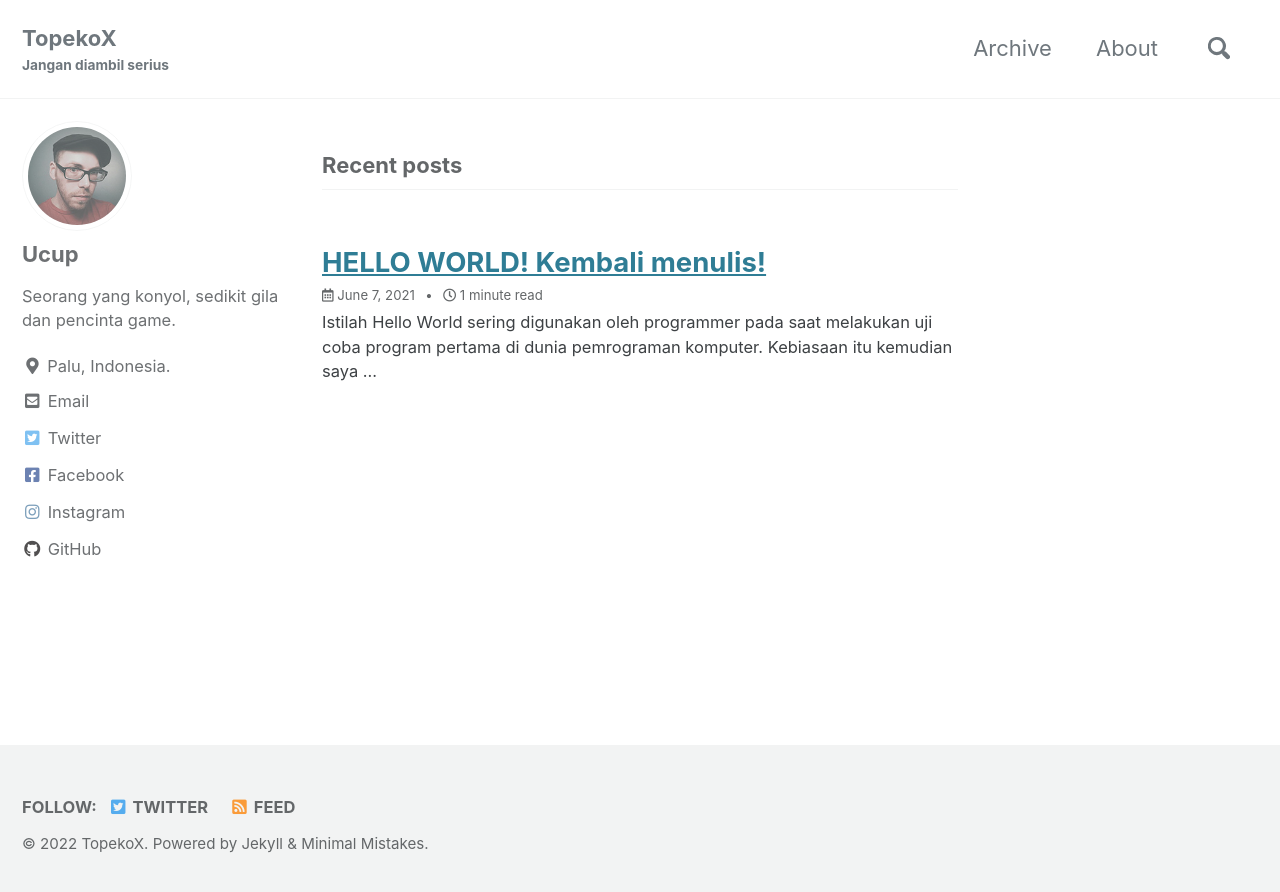
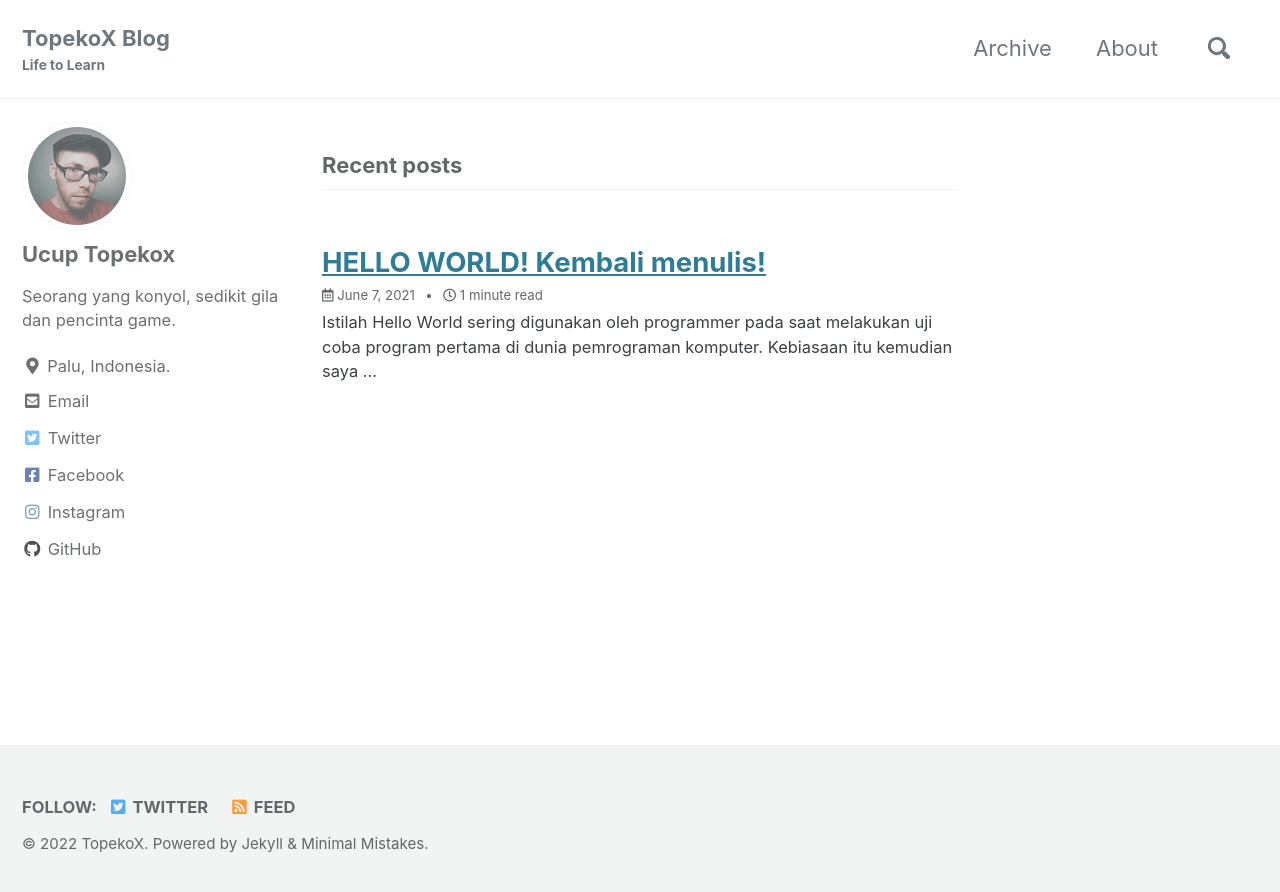
Before and after one commit to TopekoX/topekox.github.io, a Jekyll site: the page built from index.html, in a window 1280 px wide. Shown: the top 892 px of the page. Built offline with Jekyll 4.4.1, drawn with Linux system fonts in a browser that asks for light colours; cached includes are drawn as plain includes; the list of posts is cut into pages by our own code.

Commit message:
update config

```diff
--- a/_config.yml
+++ b/_config.yml
@@ -16,11 +16,11 @@ minimal_mistakes_skin    : "default" # "air", "aqua", "contrast", "dark", "dirt"
 
 # Site Settings
 locale                   : "en-US"
-title                    : "TopekoX"
+title                    : "TopekoX Blog"
 title_separator          : "-"
-subtitle                 : "Jangan diambil serius"
+subtitle                 : "Life to Learn"
 name                     : "TopekoX"
-description              : "An amazing website."
+description              : "Ucup Topekox Blog."
 url                      : # the base hostname & protocol for your site e.g. "https://mmistakes.github.io"
 baseurl                  : # the subpath of your site, e.g. "/blog"
 repository               : # GitHub username/repo-name e.g. "mmistakes/minimal-mistakes"
@@ -94,7 +94,7 @@ analytics:
 
 # Site Author
 author:
-  name             : "Ucup"
+  name             : "Ucup Topekox"
   avatar           : "/assets/images/avatar.jpeg"
   bio              : "Seorang yang konyol, sedikit gila dan pencinta game."
   location         : "Palu, Indonesia."
@@ -108,13 +108,13 @@ author:
       # url: "https://topekox.com"
     - label: "Twitter"
       icon: "fab fa-fw fa-twitter-square"
-      url: "https://twitter.com/topekox"
+      url: "https://twitter.com/ucuptopekox"
     - label: "Facebook"
       icon: "fab fa-fw fa-facebook-square"
       url: "https://facebook.com/ucuptopekox"
     - label: "Instagram"
       icon: "fab fa-fw fa-instagram"
-      url: "https://instagram.com/topekox"
+      url: "https://instagram.com/ucuptopekox"
     - label: "GitHub"
       icon: "fab fa-fw fa-github"
       url: "https://github.com/topekox"
```
